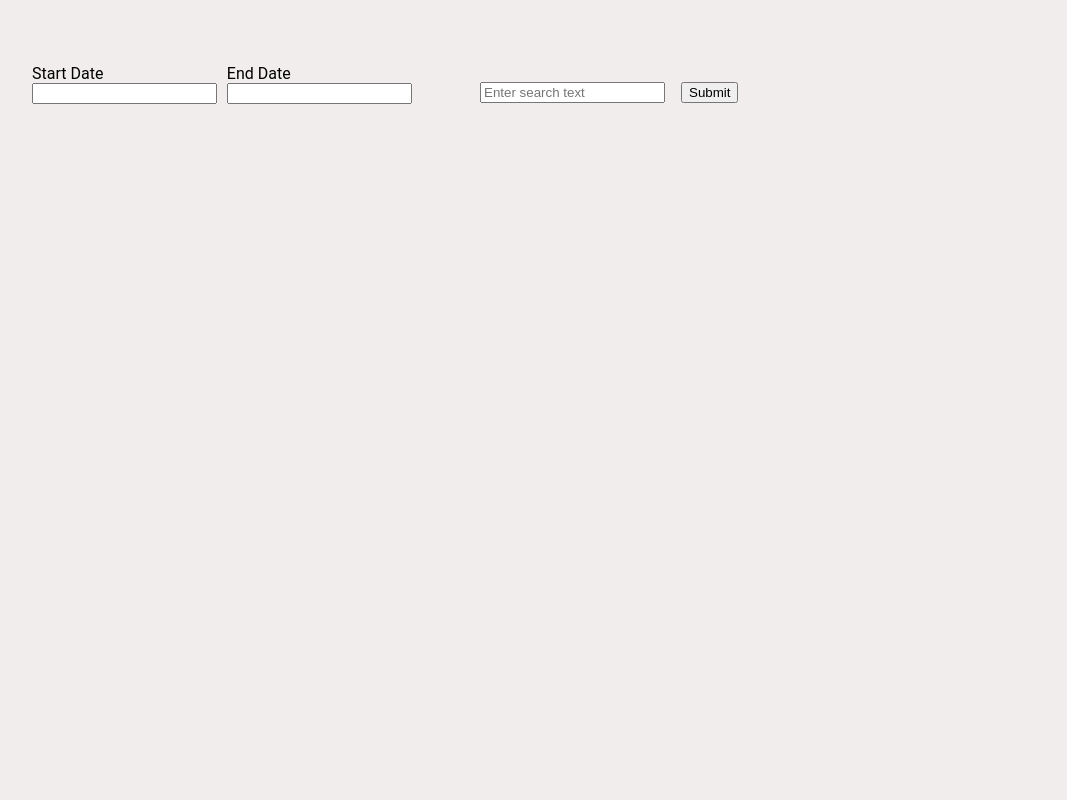
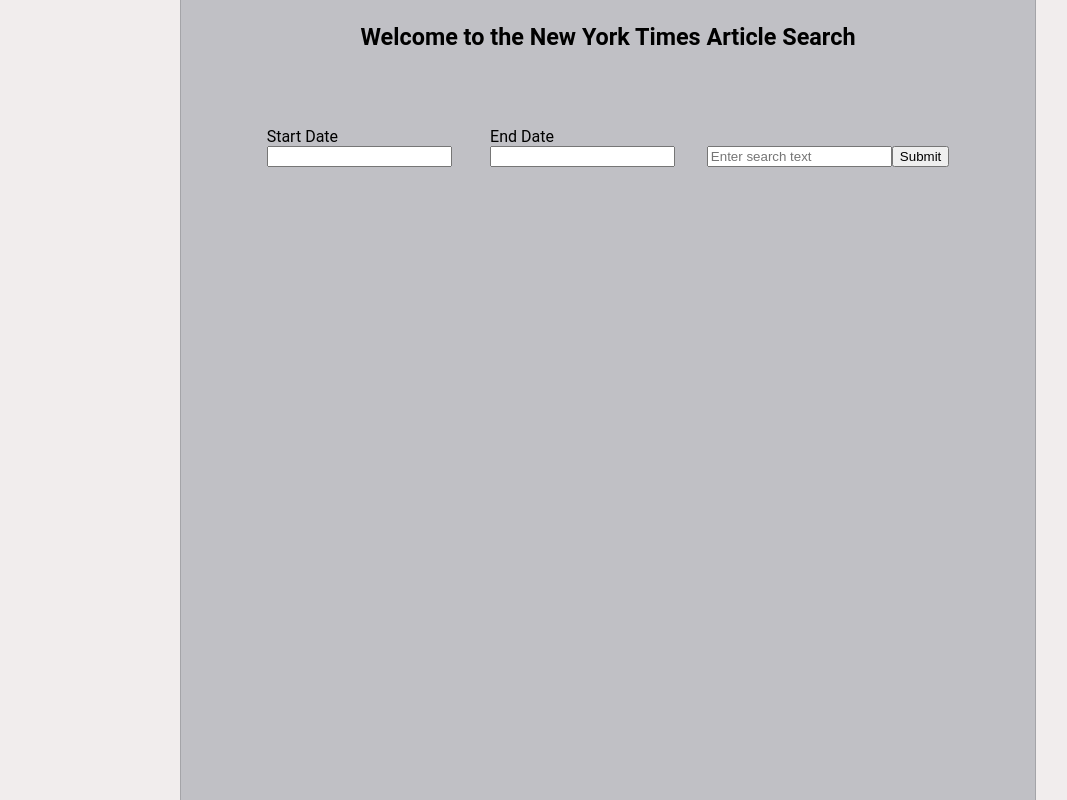
Before and after one commit to shafer949/nyt-article-viewer, a React app: page / in a window 1280 px wide. Shown: the whole page, without its empty margins (32-1099 px from the left). Built offline with nearby package versions, Linux system fonts and the light colour scheme; no server answers.

Commit message:
fix: fetchArticles action to return array of objects and update corresponding test
chore: update styles.css and SearchForm to correspond with changes

feat: add submit button functionality with corresponding test

chore: add h3 tag for header text

```diff
--- a/src/actions/articles.js
+++ b/src/actions/articles.js
@@ -8,7 +8,7 @@
     return (dispatch) => {
         return fetch(`${BASE_URL}`)
         .then(resp => resp.json())
-        .then(data => dispatch({ type: FETCH_ARTICLES, articles: data })
-    )
-    }
+        .then(json => json.response.docs)
+        .then(data => dispatch({ type: FETCH_ARTICLES, articles: data }))
+   }
 }
--- a/src/components/SearchForm.js
+++ b/src/components/SearchForm.js
@@ -5,42 +5,49 @@
 import { connect } from 'react-redux'
 import { fetchArticles } from '../actions/articles'
 
+function handleFormSubmit(event) {
+
+    event.preventDefault()
+
+    this.props.fetchArticles()
+}
+
 export class SearchForm extends Component {
-
-    componentDidMount() {
-        this.props.fetchArticles()
-    }
 
     render() {
         return (
-            <section>
-                <form className='search-form'>
-                    <div className='datepicker-container'>
+            <section id='form-container' className='form-container'>
 
-                        <label className='datepicker-startDate-label'>
+                <h3>Welcome to the New York Times Article Search</h3>
+
+                <form id='search-form' className='search-form' onSubmit={handleFormSubmit.bind(this)}>
+
+                  <div id='datepicker-container' className='datepicker-container'>
+
+                        <label id='datepicker-startDate-label' className='datepicker-startDate-label'>
                             Start Date
                             <DatePicker/>
                         </label>
 
-                        <label className='datepicker-endDate-label'>
+                        <label id='datepicker-endDate-label' className='datepicker-endDate-label'>
                             End Date
                             <DatePicker/>
                         </label>
-                    </div>
+                 </div>
 
-                    <input className='search-text-input' placeholder='Enter search text'/>
+                <div id='search-text-input-container' className='search-text-input-container'>
+                        <input className='search-text-input' placeholder='Enter search text'/>
+                </div>
 
-                    <button type="submit" className='submit-form-button'>Submit</button>
+                <div id='submit-form-button-container' className='submit-form-button-container'>
+                        <button className='submit-form-button' type='submit'>Submit</button>
+                </div>
+
                 </form>
+
             </section>
         )
     }
 }
 
-function mapStateToProps(state) {
-    return {
-        articles: state
-    }
-}
-
-export default connect(mapStateToProps, { fetchArticles })(SearchForm)
+export default connect(null, { fetchArticles })(SearchForm)
--- a/src/reducers/articles.js
+++ b/src/reducers/articles.js
@@ -4,7 +4,7 @@
     return action.articles
 }
 
-export default function (state={}, action) {
+export default function (state=[], action) {
     const actionHandlers = {
         [FETCH_ARTICLES]: fetchArticles
     }
--- a/src/style.css
+++ b/src/style.css
@@ -1,35 +1,43 @@
 body {
+    display: flex;
+    justify-content: center;
     background: rgb(241, 237, 237);
     margin: 0;
     font-size: 20px;
     font-family: 'Roboto', sans-serif;
   }
 
-  .search-form {
+#form-container {
+    background: rgb(192, 192, 197);
     display: flex;
-    flex-direction: row;
+    flex-direction: column;
+    min-height: 100vh;
+    width: 66.666vw;
     align-items: center;
-  }
+    border-right: 1px solid rgba(0,0,0,0.15);
+    border-left: 1px solid rgba(0,0,0,0.15);
+}
 
-  .datepicker-container {
+#search-form {
     display: flex;
-    flex-flow: row;
-    justify-content: space-between;
-    width: 30%;
-    padding: 3rem;
-    margin: 1rem;
-  }
+    justify-content: center;
+    padding: 2rem 0;
+    margin: 1em 0.5em;
+    width: 80%;
+}
 
-  .datepicker-startDate-label, .datepicker-endDate-label {
-    font-size: 1rem;
+#datepicker-startDate-label, #datepicker-endDate-label {
+    font-size: .8em;
     color: black;
-  }
+}
 
-  .search-text-input {
-    margin-top: 1rem;
-  }
+#search-text-input-container, #submit-form-button-container {
+    display: flex;
+    justify-content: center;
+    padding: 1.17rem 0;
+}
 
-  .submit-form-button {
-     margin-top: 1rem;
-     margin-left: 1rem;
-  }
+#datepicker-container {
+    display: flex;
+    justify-content: center;
+}
```
Also changed, not shown: src/actions/articles.test.js (+8 -5 lines), src/components/SearchForm.test.js (+41 -8 lines), src/reducers/articles.test.js (+1 -1 lines).
